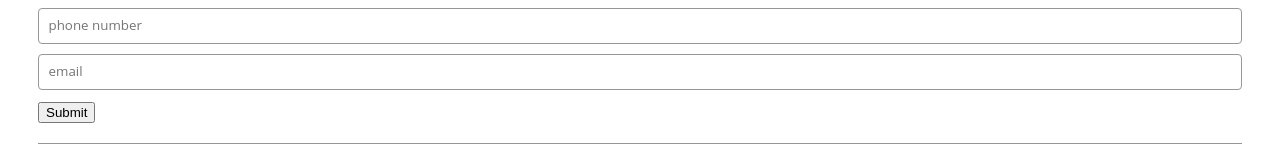
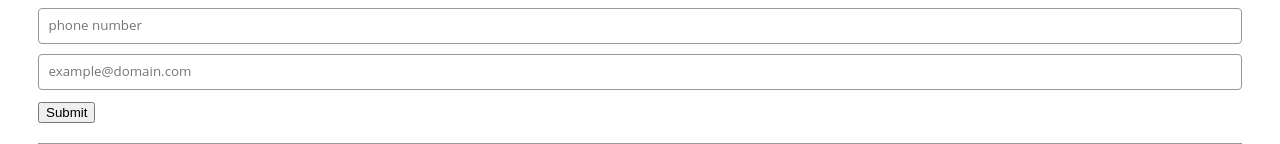
Before and after one commit to lucitemple/react-challenge-start, a React (Create React App) app: page /contacts in a window 1280 px wide. Shown: the part 181-325 px from the top of the page. Built offline with nearby package versions, Linux system fonts and the light colour scheme.

Commit message:
add validation check for the input contact input form

```diff
--- a/src/components/appointmentForm/AppointmentForm.js
+++ b/src/components/appointmentForm/AppointmentForm.js
@@ -5,7 +5,7 @@ export const AppointmentForm = ({
   contacts,
   title,
   setTitle,
-  contact,
+  // contact,
   setContact,
   date,
   setDate,
--- a/src/components/contactForm/ContactForm.js
+++ b/src/components/contactForm/ContactForm.js
@@ -1,32 +1,60 @@
 import React from "react";
 
 export const ContactForm = ({
-  contacts,
   name,
   setName,
   phone,
   setPhone,
   email,
   setEmail,
-  handleSubmit
+  handleSubmit,
 }) => {
   return (
+    // Some name have hyphens, some have apostrophes. Let’s add support for these characters now.
     <form onSubmit={handleSubmit}>
       {/* name input */}
-    <input type="text" placeholder="name" value={name}
-        onChange={({target}) => {setName(target.value)}}
-        required />
+      <input
+        className="checkname"
+        type="text"
+        placeholder="name"
+        value={name}
+        pattern="[a-zA-Z]+(?:(?:\. |[' ])[a-zA-Z]+)*"
+        onChange={({ target }) => {
+          setName(target.value);
+        }}
+        autocomplete="on"
+        required
+      />
       {/* phone numer input */}
-      <input type="number" placeholder='phone number'
-       pattern="[1-9][0-9]{2}-[1-9][0-9]{2}-[0-9]{4}" value={phone} onChange={({ target }) => { setPhone(target.value) }} required />
+      {/* This regex pattern is for Autralia and lineline and mobile numbers. */}
+      <input
+        type="number"
+        placeholder="phone number"
+        pattern="/^\+(?:[0-9] ?){6,14}[0-9]$/"
+        value={phone}
+         onChange={({ target }) => {
+          setPhone(target.value);
+        }}
+        required
+      />
+      {/* email input  */}
+      <input
+        className="checkemail"
+        type="text"
+        value={email}
+        // pattern=""
+        onChange={({ target }) => {
+          setEmail(target.value);
+        }}
+        placeholder="example@domain.com"
+        autocapitalize="off"
+        spellcheck="false"
+        inputmode="email"
+        pattern="^(?![\.\-_])((?![\-\._][\-\._])[a-z0-9\-\._]){0,63}[a-z0-9]@(?![\-])((?!--)[a-z0-9\-]){0,63}[a-z0-9]\.(|((?![\-])((?!--)[a-z0-9\-]){0,63}[a-z0-9]\.))(|([a-z]{2,14}\.))[a-z]{2,14}$"
+        required
+      />
 
-      {/* ^((\+\d{1,3}(-| )?\(?\d\)?(-| )?\d{1,3})|(\(?\d{2,3}\)?))(-| )?(\d{3,4})(-| )?(\d{4})(( x| ext)\d{1,5}){0,1}$ */}
-      {/* email input  */}
-
-      <input type="text" placeholder='email'
-        value={email} onChange={({ target }) => { setEmail(target.value) }} required />
-
-       <button>Submit</button>
+      <button>Submit</button>
     </form>
   );
 };
--- a/src/containers/contactsPage/ContactsPage.js
+++ b/src/containers/contactsPage/ContactsPage.js
@@ -1,83 +1,63 @@
-import React, {useState, useEffect} from "react";
-import {ContactForm
-}from "../../components/contactForm/ContactForm";
+import React, { useState, useEffect } from "react";
+import { ContactForm } from "../../components/contactForm/ContactForm";
 import { TileList } from "../../components/tileList/TileList";
+
 export const ContactsPage = (props) => {
-
-  /*
-  Define state variables for
+  /*Define state variables for
   contact info and duplicate check
   */
   const contacts = props.contacts;
   const addContact = props.addContact;
 
-// local variables including boolean for duplication check
-const [name, setName] = useState('');
-const [phone, setPhone] = useState('');
-const [email, setEmail] = useState('');
-const [duplicate, setDuplicate] = useState(false);
+  // local variables including boolean for duplication check
+  const [name, setName] = useState("");
+  const [phone, setPhone] = useState("");
+  const [email, setEmail] = useState("");
+  const [duplicate, setDuplicate] = useState(false);
 
   const handleSubmit = (e) => {
     e.preventDefault();
-    /*
-    Add contact info and clear data
+    /*Add contact info and clear data
     if the contact name is not a duplicate
     */
     if (!duplicate) {
-
-      addContact(name,phone, email);
+      addContact(name, phone, email);
       // reseting values clearing the form
-      setName('');
-      setPhone('');
-      setEmail('');
+      setName("");
+      setPhone("");
+      setEmail("");
     }
   };
-
-  /*
-  Using hooks, check for contact name in the
+  /* Using hooks, check for contact name in the
   contacts array variable in props
   */
-  useEffect( () => {
+  useEffect(() => {
     for (const contact of contacts) {
       if (name === contact.name) {
         setDuplicate(true);
       }
       return false;
     }
-  },[name,contacts]);
-//   const array1 = ['a', 'b', 'c'];
-// const lett = array1[1]
-// console.log(lett)
-// let duplicate = false;
+  }, [name, contacts]);
 
-// for (const element of array1) {
-//   if(element === lett){
-//     duplicate = true
-//   }else{
-//      duplicate = false;
-//   }
-//   console.log(element);
-//   console.log(duplicate);
-// }
   return (
     <div>
       <section>
         <h2>Add Contact</h2>
         <ContactForm
-         name={name}
+          name={name}
           phone={phone}
           email={email}
           setName={setName}
           setPhone={setPhone}
           setEmail={setEmail}
-          handleSubmit={handleSubmit} />
+          handleSubmit={handleSubmit}
+        />
       </section>
       <hr />
       <section>
         <h2>Contacts</h2>
-        <TileList
-          array={props.contacts}
-        />
+        <TileList array={props.contacts} />
       </section>
     </div>
   );
--- a/src/index.css
+++ b/src/index.css
@@ -80,3 +80,16 @@ select {
 .tile-container {
   margin-bottom: 20px;
 }
+
+.checkemail:not(:placeholder-shown):invalid {
+  background-color: pink;
+  box-shadow: 0 0 0 2px red;
+}
+/* :not(:placeholder-shown) = when it is empty, do not take as invalid */
+/* :not(:-ms-placeholder-shown) use for IE11 */
+/* :invalid = it is not followed pattern or maxlength and also if required and not filled */
+/* Note: When autocomplete is on, it is possible the browser force CSS to change the input background and font color, so i used box-shadow for second option*/
+.checkname:not(:placeholder-shown):invalid {
+  background-color: pink;
+  box-shadow: 0 0 0 2px red;
+}
```
Also changed, not shown: src/containers/appointmentsPage/AppointmentsPage.js (line endings or trailing spaces).
